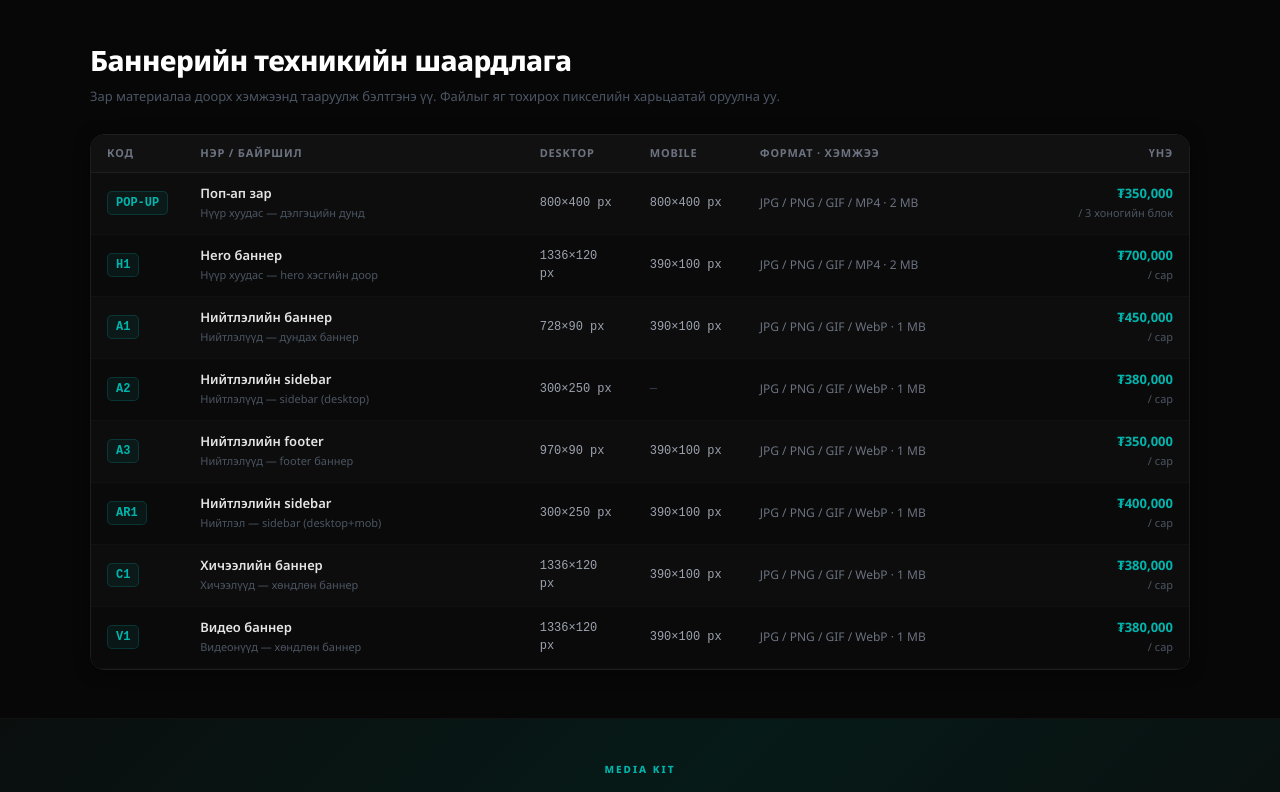
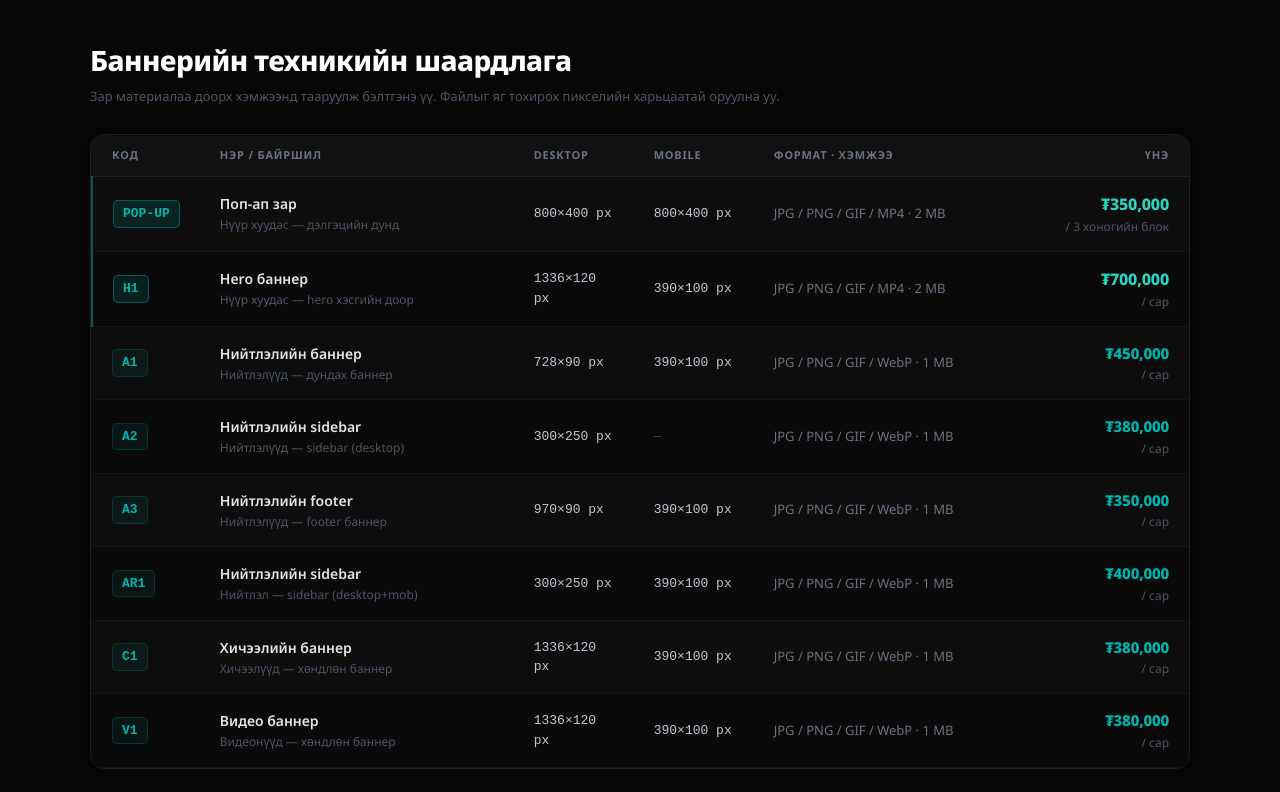
Before and after one commit to mntprime-app/mommyoffice, a Next.js app: page /en/advertise in a window 1280 px wide. Shown: the part 3440-4232 px from the top of the page. Built offline with nearby package versions, Linux system fonts and the light colour scheme; no server answers.

Commit message:
ux: surgical polish on banner specs table — padding, font sizes, hover, premium row accents

```diff
--- a/src/app/[locale]/advertise/page.tsx
+++ b/src/app/[locale]/advertise/page.tsx
@@ -128,8 +128,8 @@ export default async function AdvertisePage() {
   const showContact  = show('advertise_show_contact');
 
   // ── Table cell styles (plain objects — no React.CSSProperties needed) ─────
-  const thS = { padding: '10px 16px', textAlign: 'left' as const, fontSize: '11px', fontWeight: 700, color: '#6b7280' as const, letterSpacing: '0.8px', textTransform: 'uppercase' as const, borderBottom: '1px solid #1e1e1e' as const, whiteSpace: 'nowrap' as const };
-  const tdS = { padding: '10px 16px', fontSize: '13px', color: '#9ca3af' as const, borderBottom: '1px solid #111' as const };
+  const thS = { padding: '12px 20px', textAlign: 'left' as const, fontSize: '11px', fontWeight: 700, color: '#6b7280' as const, letterSpacing: '0.8px', textTransform: 'uppercase' as const, borderBottom: '1px solid #1e1e1e' as const, whiteSpace: 'nowrap' as const };
+  const tdS = { padding: '15px 20px', fontSize: '14px', color: '#9ca3af' as const, borderBottom: '1px solid #161616' as const };
 
   return (
     <main style={{ background: '#070707', color: '#e5e5e5', overflowX: 'hidden' }}>
@@ -391,6 +391,15 @@ export default async function AdvertisePage() {
       ══════════════════════════════════════════════════════════════════════════ */}
       {showSpecs && (
       <section style={{ padding: '3rem 1.5rem', borderBottom: '1px solid #111' }}>
+        {/* Hover & premium-row accent — cannot be done with inline styles on a server component */}
+        <style>{`
+          .specs-table tbody tr { transition: background 0.12s; }
+          .specs-table tbody tr:hover { background: #131313 !important; }
+          .specs-table tbody tr.specs-premium td:first-child {
+            border-left: 2px solid rgba(0,181,173,0.45);
+            padding-left: 18px;
+          }
+        `}</style>
         <div style={{ maxWidth: '1100px', margin: '0 auto' }}>
           <div style={{ marginBottom: '1.75rem' }}>
             <h2 style={{
@@ -403,42 +412,57 @@ export default async function AdvertisePage() {
               {s(settings, 'advertise_specs_desc', 'Зар материалаа доорх хэмжээнд тааруулж бэлтгэнэ үү. Файлыг яг тохирох пикселийн харьцаатай оруулна уу.')}
             </p>
           </div>
-          <div style={{ overflow: 'auto', borderRadius: '14px', border: '1px solid #1e1e1e', boxShadow: '0 2px 16px rgba(0,0,0,0.4)' }}>
-            <table style={{ width: '100%', borderCollapse: 'collapse', background: '#0d0d0d', fontSize: '13px', minWidth: '700px' }}>
+          <div style={{ overflow: 'auto', borderRadius: '14px', border: '1px solid #1e1e1e', boxShadow: '0 2px 20px rgba(0,0,0,0.5)' }}>
+            <table className="specs-table" style={{ width: '100%', borderCollapse: 'collapse', background: '#0d0d0d', minWidth: '700px' }}>
               <thead>
                 <tr style={{ background: '#111' }}>
-                  <th style={{ ...thS, width: '80px' }}>Код</th>
+                  <th style={{ ...thS, width: '90px' }}>Код</th>
                   <th style={thS}>Нэр / Байршил</th>
-                  <th style={{ ...thS, width: '110px' }}>Desktop</th>
-                  <th style={{ ...thS, width: '110px' }}>Mobile</th>
+                  <th style={{ ...thS, width: '120px' }}>Desktop</th>
+                  <th style={{ ...thS, width: '120px' }}>Mobile</th>
                   <th style={thS}>Формат · Хэмжээ</th>
-                  <th style={{ ...thS, width: '130px', textAlign: 'right' as const }}>Үнэ</th>
+                  <th style={{ ...thS, width: '145px', textAlign: 'right' as const }}>Үнэ</th>
                 </tr>
               </thead>
               <tbody>
-                {specsRows.map((row, i) => (
-                  <tr key={row.code} style={{ background: i % 2 === 0 ? '#0d0d0d' : '#0a0a0a', transition: 'background 0.15s' }}>
-                    <td style={{ ...tdS, padding: '11px 16px' }}>
+                {specsRows.map((row, i) => {
+                  const isPremium = row.code === 'POP-UP' || row.code === 'H1';
+                  return (
+                    <tr
+                      key={row.code}
+                      className={isPremium ? 'specs-premium' : undefined}
+                      style={{ background: i % 2 === 0 ? '#0d0d0d' : '#0a0a0a' }}
+                    >
+                      <td style={tdS}>
                         <span style={{
-                        display: 'inline-block', background: 'rgba(0,181,173,0.08)',
-                        border: '1px solid rgba(0,181,173,0.2)', borderRadius: '5px',
-                        padding: '2px 8px', fontFamily: 'monospace', fontSize: '12px',
+                          display: 'inline-block',
+                          background: isPremium ? 'rgba(0,181,173,0.13)' : 'rgba(0,181,173,0.07)',
+                          border: `1px solid ${isPremium ? 'rgba(0,181,173,0.4)' : 'rgba(0,181,173,0.18)'}`,
+                          borderRadius: '5px',
+                          padding: '3px 9px', fontFamily: 'monospace', fontSize: '13px',
                           fontWeight: 700, color: '#00B5AD', whiteSpace: 'nowrap' as const,
                         }}>{row.code}</span>
                       </td>
-                    <td style={{ ...tdS, padding: '11px 16px' }}>
-                      <span style={{ display: 'block', color: '#e5e5e5', fontWeight: 600 }}>{row.name}</span>
-                      <span style={{ fontSize: '11px', color: '#4b5563' }}>{row.placement}</span>
+                      <td style={tdS}>
+                        <span style={{ display: 'block', color: '#e5e5e5', fontWeight: 600, fontSize: '14px' }}>{row.name}</span>
+                        <span style={{ fontSize: '12px', color: '#4b5563', marginTop: '2px', display: 'block' }}>{row.placement}</span>
                       </td>
-                    <td style={{ ...tdS, padding: '11px 16px', fontFamily: 'monospace', fontSize: '12px', color: '#9ca3af' }}>{row.desktop}</td>
-                    <td style={{ ...tdS, padding: '11px 16px', fontFamily: 'monospace', fontSize: '12px', color: row.mobile === '—' ? '#374151' : '#9ca3af' }}>{row.mobile}</td>
-                    <td style={{ ...tdS, padding: '11px 16px', fontSize: '12px', color: '#6b7280' }}>{row.formats}</td>
-                    <td style={{ ...tdS, padding: '11px 16px', textAlign: 'right' as const }}>
-                      <span style={{ display: 'block', color: '#00B5AD', fontWeight: 700, fontSize: '13px' }}>{row.price}</span>
-                      <span style={{ fontSize: '11px', color: '#4b5563' }}>{row.priceSub}</span>
+                      <td style={{ ...tdS, fontFamily: 'monospace', fontSize: '13px', color: '#c0c8d2' }}>{row.desktop}</td>
+                      <td style={{ ...tdS, fontFamily: 'monospace', fontSize: '13px', color: row.mobile === '—' ? '#374151' : '#c0c8d2' }}>{row.mobile}</td>
+                      <td style={{ ...tdS, fontSize: '13px', color: '#6b7280' }}>{row.formats}</td>
+                      <td style={{ ...tdS, textAlign: 'right' as const }}>
+                        <span style={{
+                          display: 'block',
+                          color: isPremium ? '#2dd4bf' : '#00B5AD',
+                          fontWeight: 800,
+                          fontSize: isPremium ? '16px' : '15px',
+                          letterSpacing: '-0.01em',
+                        }}>{row.price}</span>
+                        <span style={{ fontSize: '12px', color: '#4b5563', marginTop: '2px', display: 'block' }}>{row.priceSub}</span>
                       </td>
                     </tr>
-                ))}
+                  );
+                })}
               </tbody>
             </table>
           </div>
```
Lines whose indentation alone changed are shown as unchanged.
